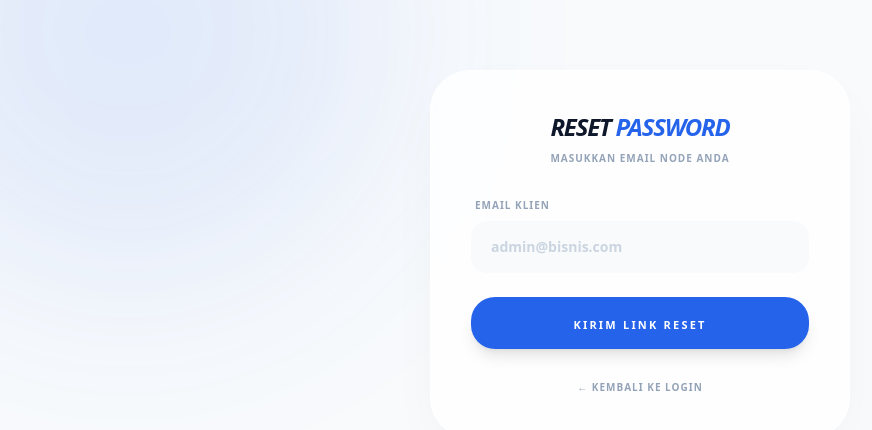
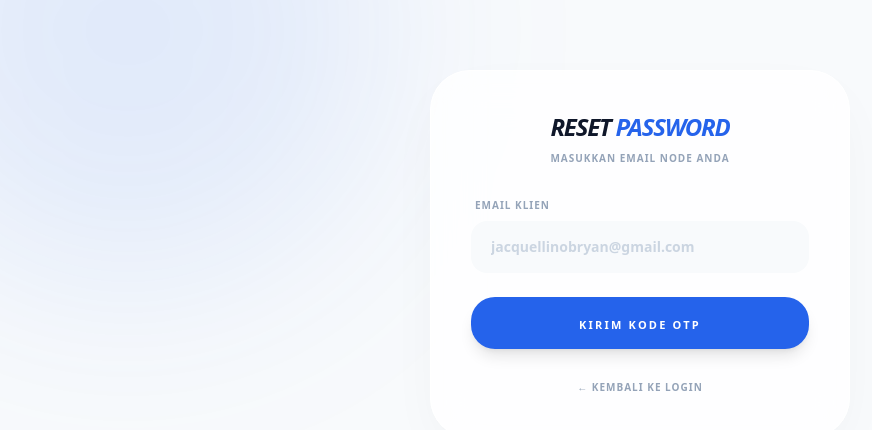
Before and after one commit to Zeraphys57/Tumbuh-ai, a Next.js app: page /forgot-password in a window 1280 px wide. Shown: the part 146-576 px from the top of the page, without its empty margins (0-872 px from the left). Built offline with nearby package versions, Linux system fonts and the light colour scheme; no server answers.

Commit message:
feat: migrate forgot password to 6-digit OTP for better reliability

```diff
--- a/src/app/(auth)/forgot-password/page.tsx
+++ b/src/app/(auth)/forgot-password/page.tsx
@@ -2,9 +2,13 @@
 import { useState } from "react";
 import { createBrowserClient } from "@supabase/ssr";
 import Link from "next/link";
+import { useRouter } from "next/navigation";
 
 export default function ForgotPasswordPage() {
+  const router = useRouter();
+  const [step, setStep] = useState<1 | 2>(1); // Step 1: Minta Email, Step 2: Input OTP
   const [email, setEmail] = useState("");
+  const [otp, setOtp] = useState("");
   const [loading, setLoading] = useState(false);
   const [message, setMessage] = useState({ type: "", text: "" });
 
@@ -13,22 +17,48 @@ export default function ForgotPasswordPage() {
     process.env.NEXT_PUBLIC_SUPABASE_ANON_KEY!
   );
 
-  const handleResetRequest = async (e: React.FormEvent) => {
+  // Fungsi Step 1: Kirim Email
+  const handleRequestOTP = async (e: React.FormEvent) => {
     e.preventDefault();
     setLoading(true);
     setMessage({ type: "", text: "" });
 
     try {
-      const { error } = await supabase.auth.resetPasswordForEmail(email, {
-        redirectTo: `${window.location.origin}/update-password`, // Lempar ke halaman ganti password
+      const { error } = await supabase.auth.resetPasswordForEmail(email);
+
+      if (error) throw error;
+
+      setMessage({ type: "success", text: "Kode OTP telah dikirim ke email Anda!" });
+      setStep(2); // Lanjut ke tampilan input OTP
+    } catch (err: any) {
+      setMessage({ type: "error", text: err.message || "Gagal mengirim OTP." });
+    } finally {
+      setLoading(false);
+    }
+  };
+
+  // Fungsi Step 2: Verifikasi OTP
+  const handleVerifyOTP = async (e: React.FormEvent) => {
+    e.preventDefault();
+    setLoading(true);
+    setMessage({ type: "", text: "" });
+
+    try {
+      // type: 'recovery' khusus untuk reset password
+      const { error } = await supabase.auth.verifyOtp({
+        email,
+        token: otp,
+        type: 'recovery'
       });
 
       if (error) throw error;
 
-      setMessage({ type: "success", text: "Link reset password telah dikirim ke email Anda!" });
-      setEmail("");
+      setMessage({ type: "success", text: "Kode valid! Mengalihkan..." });
+
+      // Jika berhasil, langsung lempar ke halaman ganti password
+      router.push("/update-password");
     } catch (err: any) {
-      setMessage({ type: "error", text: err.message || "Gagal mengirim link reset." });
+      setMessage({ type: "error", text: "Kode OTP salah atau kedaluwarsa." });
     } finally {
       setLoading(false);
     }
@@ -42,7 +72,9 @@ export default function ForgotPasswordPage() {
         <div className="bg-white/80 backdrop-blur-xl rounded-[2.5rem] shadow-[0_20px_60px_-15px_rgba(0,0,0,0.05)] border border-white p-8 md:p-10">
           <div className="text-center mb-8">
             <h1 className="text-2xl font-black text-slate-900 tracking-tighter uppercase italic mb-2">Reset <span className="text-blue-600">Password</span></h1>
-            <p className="text-[10px] text-slate-400 font-bold uppercase tracking-widest">Masukkan email node Anda</p>
+            <p className="text-[10px] text-slate-400 font-bold uppercase tracking-widest">
+              {step === 1 ? "Masukkan email node Anda" : "Masukkan 6 Angka Rahasia"}
+            </p>
           </div>
 
           {message.text && (
@@ -51,19 +83,41 @@ export default function ForgotPasswordPage() {
             </div>
           )}
 
-          <form onSubmit={handleResetRequest} className="space-y-6">
+          {step === 1 ? (
+            /* TAMPILAN 1: INPUT EMAIL */
+            <form onSubmit={handleRequestOTP} className="space-y-6">
               <div className="space-y-2">
                 <label className="block text-[10px] font-black text-slate-400 uppercase tracking-widest ml-1">Email Klien</label>
                 <input
                   type="email" required value={email} onChange={(e) => setEmail(e.target.value)}
                   className="w-full px-5 py-4 rounded-2xl bg-slate-50 border-none focus:ring-2 focus:ring-blue-500/50 outline-none transition-all text-sm font-bold text-slate-700 placeholder:text-slate-300"
-                placeholder="admin@bisnis.com"
+                  placeholder="jacquellinobryan@gmail.com"
                 />
               </div>
               <button disabled={loading} type="submit" className="w-full bg-blue-600 text-white py-4.5 pt-5 pb-4 rounded-[1.5rem] font-black text-[11px] uppercase tracking-[0.2em] shadow-lg hover:bg-slate-900 transition-all disabled:opacity-50">
-              {loading ? "Mengirim..." : "Kirim Link Reset"}
+                {loading ? "Mengirim..." : "Kirim Kode OTP"}
               </button>
             </form>
+          ) : (
+            /* TAMPILAN 2: INPUT KODE OTP */
+            <form onSubmit={handleVerifyOTP} className="space-y-6">
+              <div className="space-y-2">
+                <label className="block text-[10px] font-black text-slate-400 uppercase tracking-widest ml-1 text-center">Kode OTP</label>
+                <input
+                  type="text" required value={otp} onChange={(e) => setOtp(e.target.value)}
+                  maxLength={6}
+                  className="w-full px-5 py-4 rounded-2xl bg-slate-50 border-none focus:ring-2 focus:ring-blue-500/50 outline-none transition-all text-2xl font-black text-center tracking-[0.5em] text-slate-700 placeholder:text-slate-300"
+                  placeholder="••••••"
+                />
+              </div>
+              <button disabled={loading} type="submit" className="w-full bg-slate-900 text-white py-4.5 pt-5 pb-4 rounded-[1.5rem] font-black text-[11px] uppercase tracking-[0.2em] shadow-lg hover:bg-blue-600 transition-all disabled:opacity-50">
+                {loading ? "Memeriksa..." : "Verifikasi OTP"}
+              </button>
+              <button type="button" onClick={() => setStep(1)} className="w-full mt-2 text-[10px] font-bold text-slate-400 hover:text-slate-700 uppercase tracking-widest transition-colors">
+                Ganti Email
+              </button>
+            </form>
+          )}
 
           <div className="mt-6 text-center">
             <Link href="/login" className="text-[10px] font-black text-slate-400 hover:text-slate-700 uppercase tracking-widest transition-colors">
--- a/src/app/dashboard/admin/delete-client/route.ts
+++ b/src/app/dashboard/admin/delete-client/route.ts
@@ -40,7 +40,7 @@ export async function POST(req: Request) {
     }
   }
 
-  return NextResponse.json({ message: "Klien MUSNAH TOTAL dari Bumi dan Langit!" }, { status: 200 });
+  return NextResponse.json({ message: "Klien MUSNAH TOTAL" }, { status: 200 });
 
 } catch (error: any) {
   return NextResponse.json({ error: "Sistem Error: " + error.message }, { status: 500 });
```
Lines whose indentation alone changed are shown as unchanged.
